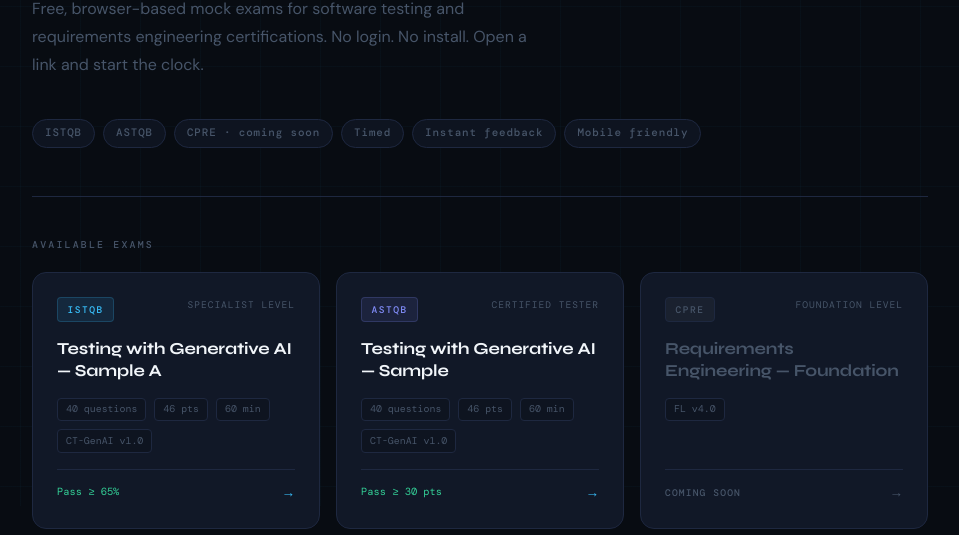
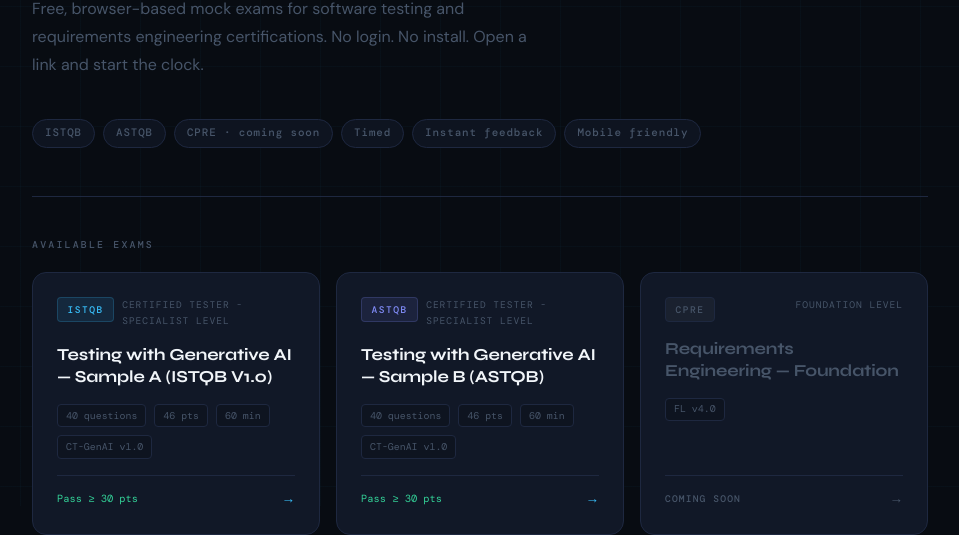
Before and after one commit to abdulosmande/certprep, a plain HTML site: page index.html in a window 1280 px wide. Shown: the part 294-829 px from the top of the page, without its empty margins (160-1119 px from the left). Drawn offline with nearby package versions, Linux system fonts and the light colour scheme.

Commit message:
Improve index.html

```diff
--- a/index.html
+++ b/index.html
@@ -260,9 +260,9 @@
   <a class="exam-card" href="istqb/ct-genai/istqb_ct_genai_mock_exam_v1.0.html" style="animation-delay:0.05s">
     <div class="card-top">
       <span class="card-badge badge-istqb">ISTQB</span>
-      <span class="card-level">Specialist Level</span>
+      <span class="card-level">Certified Tester - Specialist Level</span>
     </div>
-    <div class="card-title">Testing with Generative AI — Sample A</div>
+    <div class="card-title">Testing with Generative AI — Sample A (ISTQB V1.0)</div>
     <div class="card-meta">
       <span class="meta-chip">40 questions</span>
       <span class="meta-chip">46 pts</span>
@@ -270,7 +270,7 @@
       <span class="meta-chip">CT-GenAI v1.0</span>
     </div>
     <div class="card-footer">
-      <span class="card-pass">Pass ≥ 65%</span>
+      <span class="card-pass">Pass ≥ 30 pts</span>
       <span class="card-arrow">→</span>
     </div>
   </a>
@@ -279,9 +279,9 @@
   <a class="exam-card" href="istqb/ct-genai/astqb_ct_genai_mock_exam.html" style="animation-delay:0.1s">
     <div class="card-top">
       <span class="card-badge badge-astqb">ASTQB</span>
-      <span class="card-level">Certified Tester</span>
+      <span class="card-level">Certified Tester - Specialist Level</span>
     </div>
-    <div class="card-title">Testing with Generative AI — Sample</div>
+    <div class="card-title">Testing with Generative AI — Sample B (ASTQB)</div>
     <div class="card-meta">
       <span class="meta-chip">40 questions</span>
       <span class="meta-chip">46 pts</span>
```
